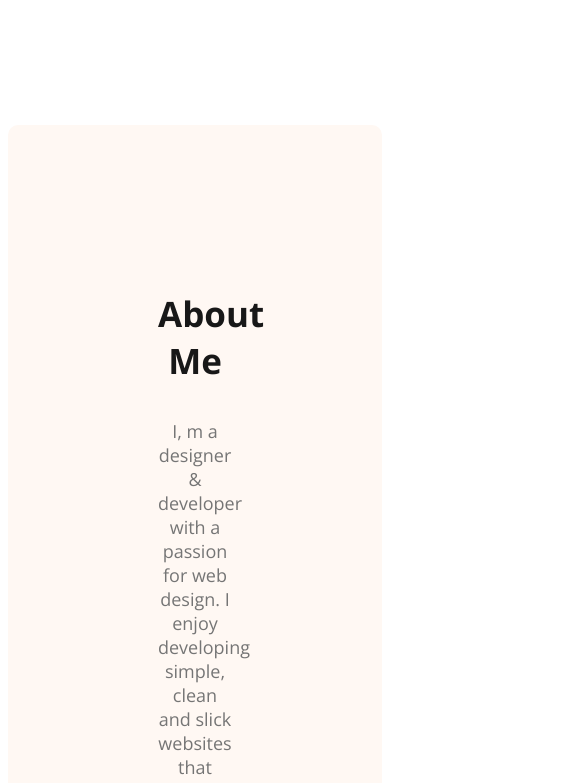
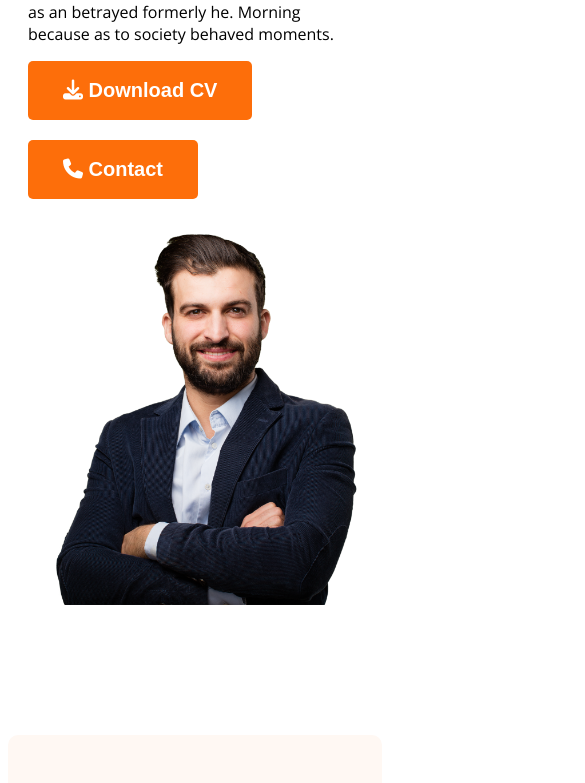
Before and after one commit to naimuddin1190/my-portfolio, a plain HTML site: page index.html in a window 390 px wide. Shown: the part 878-1661 px from the top of the page, 585 px wide, since content can reach past the window. Drawn offline with nearby package versions, Linux system fonts and the light colour scheme.

Commit message:
added responsive query for all sections

```diff
--- a/styles/portfolio.css
+++ b/styles/portfolio.css
@@ -185,3 +185,46 @@ input[type="text"], footer input[type="email"], footer textarea{
     border: none;
 
 }
+
+/* Responsive meadia query */
+
+.hide{
+    display: none;
+}
+
+@media screen and (max-width:576px){
+    .skills-container, .resume-container, footer, .about-items, .banner, nav, nav > ul{
+        flex-direction: column;
+    }
+    nav > ul{
+        gap: 10px;
+    }
+    .btn-primary{
+        margin-bottom: 20px;
+    }
+
+    footer, .about{
+        padding: 20px;
+
+    }
+
+    .banner{
+        margin: 20px;
+    }
+    .banner-profile-pic{
+        width: 100%;
+    }
+
+    .header{
+        background: none;
+    }
+    .footer-column{
+        width: 100%;
+    }
+    input[type="text"], footer input[type="email"], footer textarea{
+        width: calc(100% - 40px);
+    }
+
+
+
+}
```
